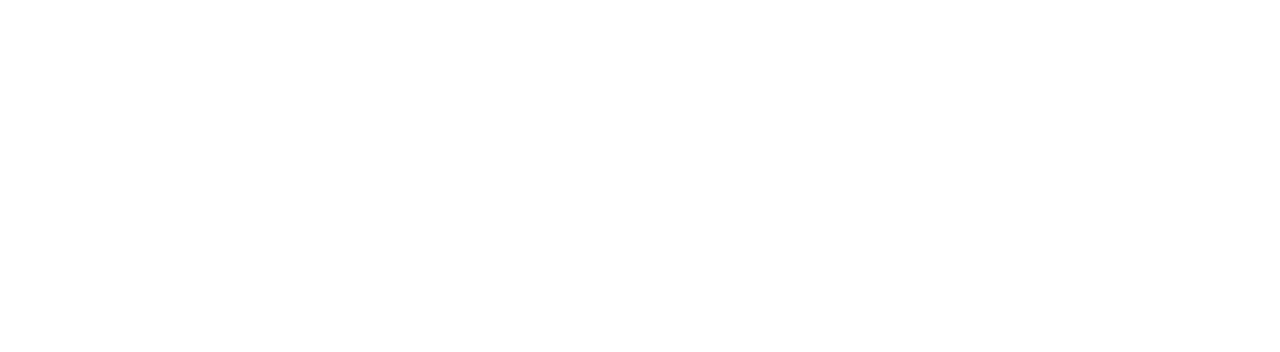
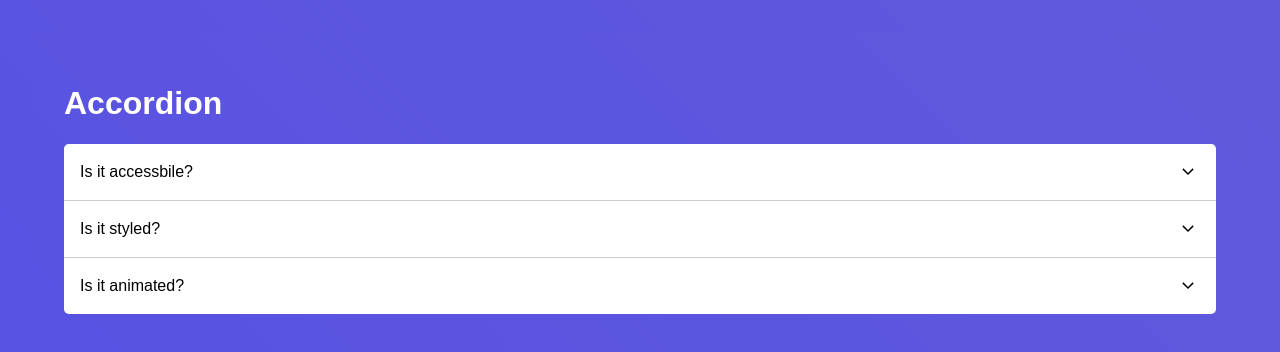
Before and after one commit to EtienneCClarke/EndUI, a React (Vite) app: page / in a window 1280 px wide. Shown: the top 352 px of the page. Built offline with nearby package versions, Linux system fonts and the light colour scheme.

Commit message:
Added Accordion v1.0

```diff
--- a/src/App.tsx
+++ b/src/App.tsx
@@ -1,9 +1,11 @@
-import { Accordian } from "./components/accordian";
+import AccordionExample from "./components/accordian/accordion-example";
+import "./app.css";
 
 function App() {
   return (
     <>
-      <Accordian />
+      <h1>Accordion</h1>
+      <AccordionExample />
     </>
   );
 }
--- /dev/null
+++ b/src/app.css
@@ -0,0 +1,14 @@
+html,
+body {
+    height: 100%;
+    margin: 0;
+    padding: 0;
+    background: linear-gradient(45deg, #564fe5, #5f5adb);
+    background-size: cover;
+    padding: 2rem;
+    font-family: sans-serif;
+}
+
+h1 {
+    color: white;
+}
--- a/src/components/accordian/accordian.types.ts
+++ /dev/null
@@ -1,5 +0,0 @@
-interface AccordianProps {
-  title: string;
-}
-
-export type { AccordianProps };
--- /dev/null
+++ b/src/components/accordian/accordion-example.tsx
@@ -0,0 +1,30 @@
+import {
+  Accordion,
+  AccordionContent,
+  AccordionItem,
+  AccordionTrigger,
+} from "./index";
+
+export default function AccordionExample() {
+  return (
+    <Accordion>
+      <AccordionItem value="item-1">
+        <AccordionTrigger>Is it accessbile?</AccordionTrigger>
+        <AccordionContent>
+          Each accordion item is accessible through the keyboard
+        </AccordionContent>
+      </AccordionItem>
+      <AccordionItem value="item-2">
+        <AccordionTrigger>Is it styled?</AccordionTrigger>
+        <AccordionContent>
+          Yes the accordion is styled by default but also allows for custom
+          className or style props
+        </AccordionContent>
+      </AccordionItem>
+      <AccordionItem value="item-3">
+        <AccordionTrigger>Is it animated?</AccordionTrigger>
+        <AccordionContent>Yes, it is animated.</AccordionContent>
+      </AccordionItem>
+    </Accordion>
+  );
+}
--- /dev/null
+++ b/src/components/accordian/accordion.module.css
@@ -0,0 +1,61 @@
+.accordion {
+    --child-padding: 1rem;
+    --animation-duration: 300ms;
+
+    width: 100%;
+    height: fit-content;
+    border-radius: 0.3rem;
+    overflow: hidden;
+    background-color: white;
+}
+
+.accordion_item:not(:last-child) {
+    border-bottom: 1px solid rgba(0, 0, 0, 0.2);
+}
+
+.accordion_trigger {
+    border: none;
+    border-radius: unset;
+    width: 100%;
+    height: 100%;
+    display: flex;
+    justify-content: space-between;
+    align-items: center;
+    padding: var(--child-padding);
+    font-size: 1rem;
+    outline-offset: 1px;
+    background: unset;
+}
+
+.accordion_trigger:hover.accordion_trigger {
+    cursor: pointer;
+    text-decoration: underline;
+}
+
+.accordion_content {
+    padding-top: unset;
+    padding-inline: var(--child-padding);
+    display: grid;
+    grid-template-rows: 0fr;
+    font-size: 0.9rem;
+    font-weight: 300;
+    transition: var(--animation-duration);
+}
+
+.accordion_content > div {
+    overflow: hidden;
+}
+
+.accordion_open {
+    padding-block: var(--child-padding);
+    padding-top: unset;
+    grid-template-rows: 1fr;
+}
+
+.accordion_chevron {
+    transition: var(--animation-duration);
+}
+
+.accordion_trigger_open .accordion_chevron {
+    rotate: 180deg;
+}
--- a/src/components/accordian/index.tsx
+++ b/src/components/accordian/index.tsx
@@ -1,11 +1,94 @@
-import { AccordianProps } from "./accordian.types";
+import { cloneElement, createContext, useContext, useState } from "react";
+import Chevron from "./chevron.svg";
+import css from "./accordion.module.css";
 
-const Accordian = ({ title }: AccordianProps): JSX.Element => {
-  return <>{title}</>;
+const AccordionContext = createContext({
+  target: "",
+  updateTarget: (value: string) => {},
+});
+
+const Accordion = ({
+  children,
+}: {
+  children: React.JSX.Element[];
+}): JSX.Element => {
+  const [target, setTarget] = useState<string>("");
+  const updateTarget = (newTarget: string) => setTarget(newTarget);
+  return (
+    <AccordionContext.Provider value={{ target, updateTarget }}>
+      <div className={css.accordion}>{children}</div>
+    </AccordionContext.Provider>
+  );
 };
 
-const AccordianTrigger = (): JSX.Element => {
-  return <></>;
+const AccordionItem = ({
+  children,
+  value,
+  className,
+  style,
+}: {
+  children: React.JSX.Element[];
+  value: string;
+  className?: string;
+  style?: React.CSSProperties;
+}) => {
+  const clonedTrigger = cloneElement(children[0], { value });
+  const clonedContent = cloneElement(children[1], { value });
+
+  return (
+    <div className={`${css.accordion_item} ${className}`} style={style}>
+      {clonedTrigger}
+      {clonedContent}
+    </div>
+  );
 };
 
-export { Accordian, AccordianTrigger };
+const AccordionTrigger = ({
+  children,
+  value,
+  className,
+  style,
+}: {
+  children?: JSX.Element | string;
+  value?: string;
+  className?: string;
+  style?: React.CSSProperties;
+}) => {
+  const { target, updateTarget } = useContext(AccordionContext);
+
+  return (
+    <button
+      className={`${css.accordion_trigger} ${target === value ? css.accordion_trigger_open : ""} ${className}`}
+      style={style}
+      onClick={() => updateTarget(target == value ? "" : value)}
+    >
+      {children}
+      <img className={css.accordion_chevron} src={Chevron} alt="" />
+    </button>
+  );
+};
+
+const AccordionContent = ({
+  children,
+  value,
+  className,
+  style,
+}: {
+  children?: JSX.Element[] | JSX.Element | never[] | never | string;
+  value?: string;
+  className?: string;
+  style?: React.CSSProperties;
+}) => {
+  const { target } = useContext(AccordionContext);
+
+  return (
+    <div
+      className={`${css.accordion_content} ${target === value ? css.accordion_open : ""} ${className}`}
+      style={style}
+    >
+      <div>{children}</div>
+    </div>
+  );
+};
+
+export { Accordion, AccordionItem, AccordionTrigger, AccordionContent };
```
Also changed, not shown: src/components/accordian/chevron.svg (added).
